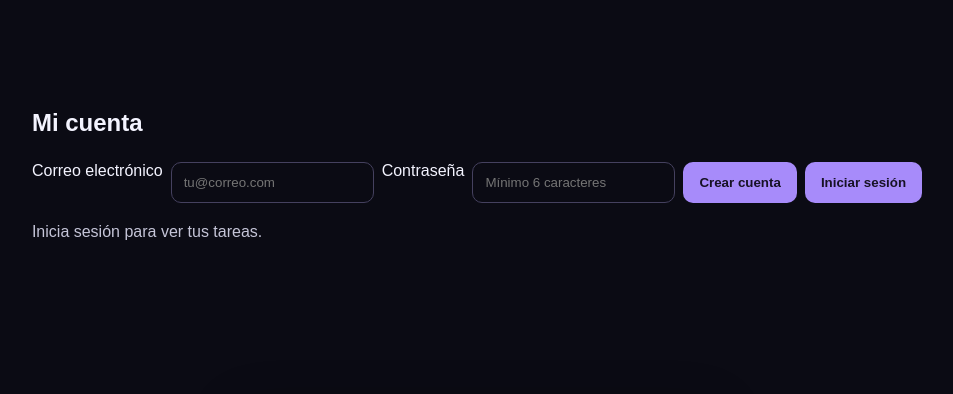
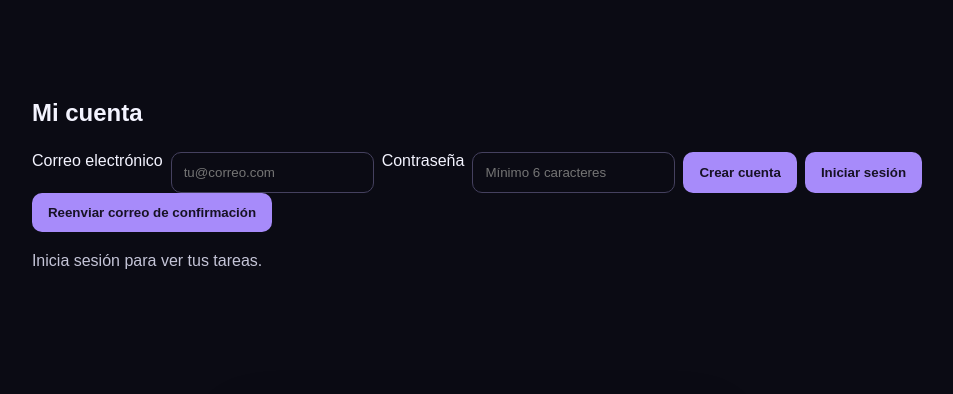
Before and after one commit to JestXII/mi-laboratorio, a plain HTML site: page index.html in a window 1280 px wide. Shown: the top 394 px of the page, without its empty margins (163-1116 px from the left). Drawn offline with nearby package versions, Linux system fonts and the light colour scheme.

Commit message:
Update index.html
added resend

```diff
--- a/index.html
+++ b/index.html
@@ -39,6 +39,12 @@
     </button>
   </form>
 
+
+    <button type="button" id="resend-email-btn">
+      Reenviar correo de confirmación
+    </button>
+
+
   <p id="auth-message"></p>
   <button type="button" id="logout-btn" hidden>
     Cerrar sesión
```
